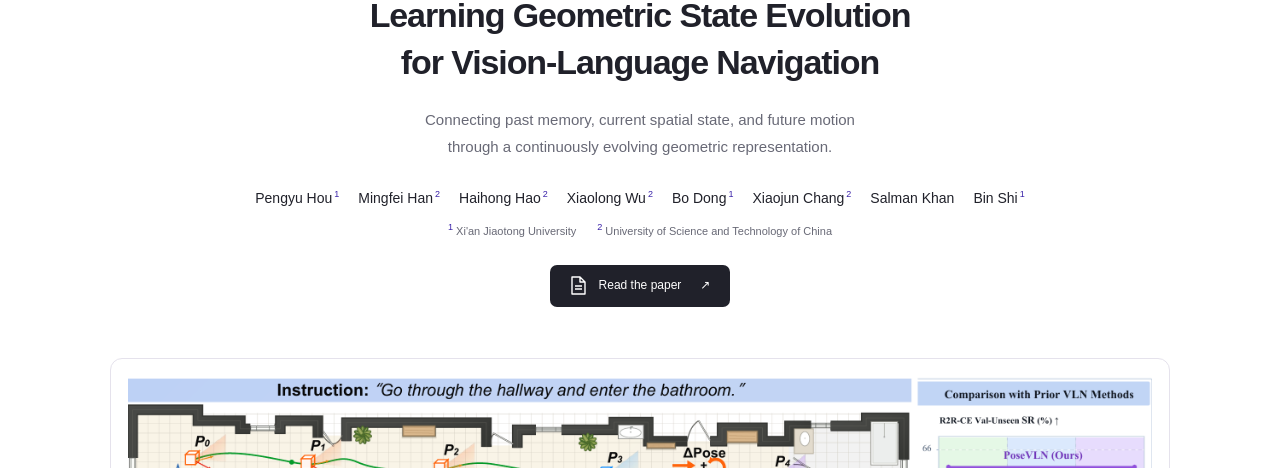
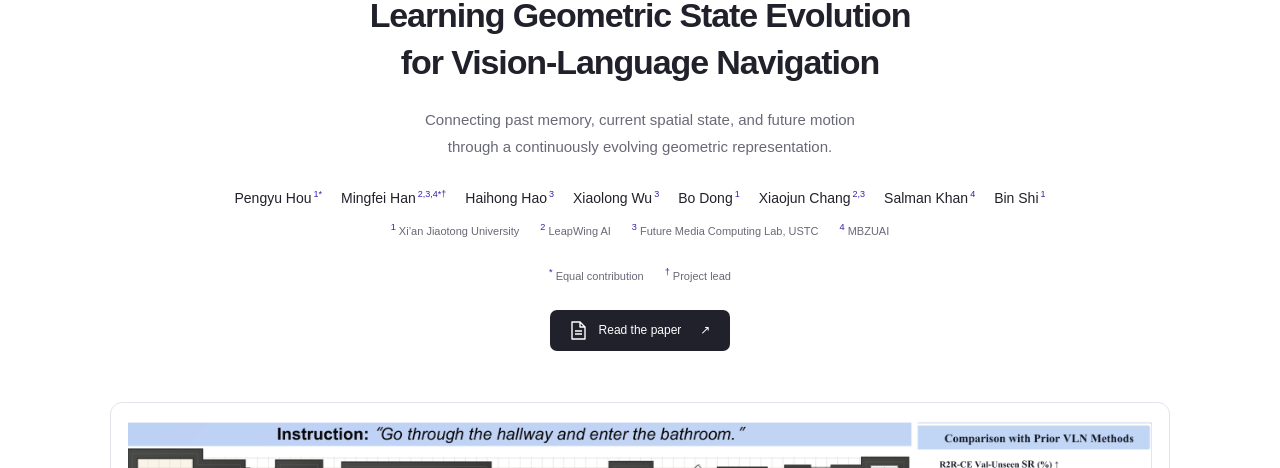
Before and after one commit to houpengyu123/PoseVLN, a plain HTML site: page docs/index.html in a window 1280 px wide. Shown: the part 332-800 px from the top of the page. Drawn offline with Linux system fonts and the light colour scheme.

Commit message:
Update author affiliations and contribution notes

```diff
--- a/docs/index.html
+++ b/docs/index.html
@@ -17,8 +17,9 @@
       <h1>PoseVLN<span class="title-dot">.</span></h1>
       <h2>Learning Geometric State Evolution<br class="desktop"> for Vision-Language Navigation</h2>
       <p class="hero-summary">Connecting past memory, current spatial state, and future motion<br class="desktop"> through a continuously evolving geometric representation.</p>
-      <div class="authors" aria-label="Authors"><span>Pengyu Hou<sup>1</sup></span><span>Mingfei Han<sup>2</sup></span><span>Haihong Hao<sup>2</sup></span><span>Xiaolong Wu<sup>2</sup></span><span>Bo Dong<sup>1</sup></span><span>Xiaojun Chang<sup>2</sup></span><span>Salman Khan</span><span>Bin Shi<sup>1</sup></span></div>
-      <p class="affiliations"><span><sup>1</sup> Xi'an Jiaotong University</span><span><sup>2</sup> University of Science and Technology of China</span></p>
+      <div class="authors" aria-label="Authors"><span>Pengyu Hou<sup>1*</sup></span> <span>Mingfei Han<sup>2,3,4*†</sup></span> <span>Haihong Hao<sup>3</sup></span> <span>Xiaolong Wu<sup>3</sup></span> <span>Bo Dong<sup>1</sup></span> <span>Xiaojun Chang<sup>2,3</sup></span> <span>Salman Khan<sup>4</sup></span> <span>Bin Shi<sup>1</sup></span></div>
+      <p class="affiliations"><span><sup>1</sup> Xi’an Jiaotong University</span> <span><sup>2</sup> LeapWing AI</span> <span><sup>3</sup> Future Media Computing Lab, USTC</span> <span><sup>4</sup> MBZUAI</span></p>
+      <p class="affiliations"><span><sup>*</sup> Equal contribution</span> <span><sup>†</sup> Project lead</span></p>
       <a class="button" href="assets/PoseVLN.pdf" target="_blank" rel="noopener"><svg width="17" height="19" viewBox="0 0 17 19" fill="none" aria-hidden="true"><path d="M10 1H2v17h13V6l-5-5Zm0 0v5h5M5 10h7M5 13h7" stroke="currentColor" stroke-width="1.4" stroke-linejoin="round"/></svg>Read the paper <span aria-hidden="true">↗</span></a>
     </section>
 
```
